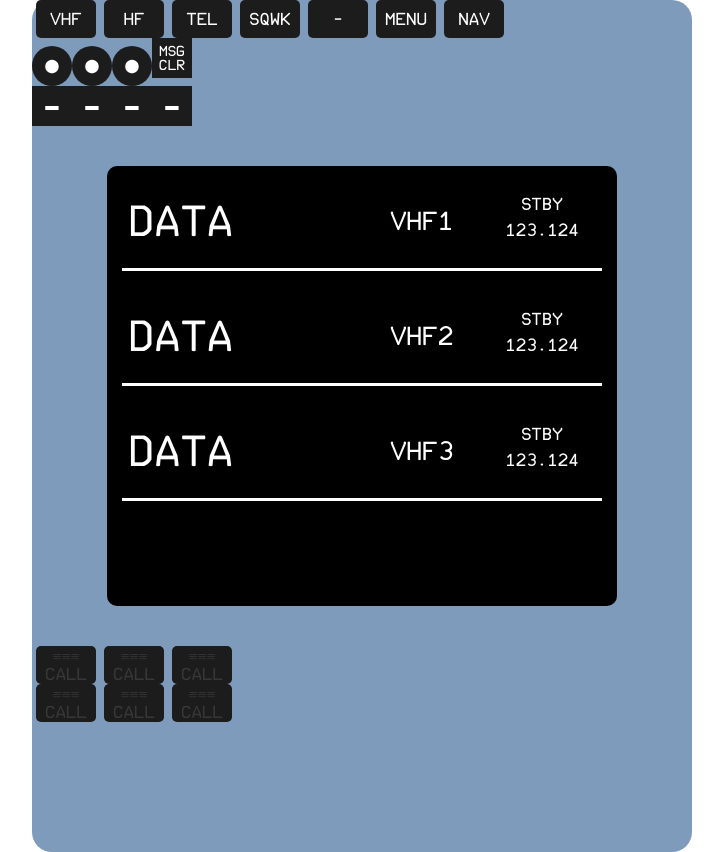
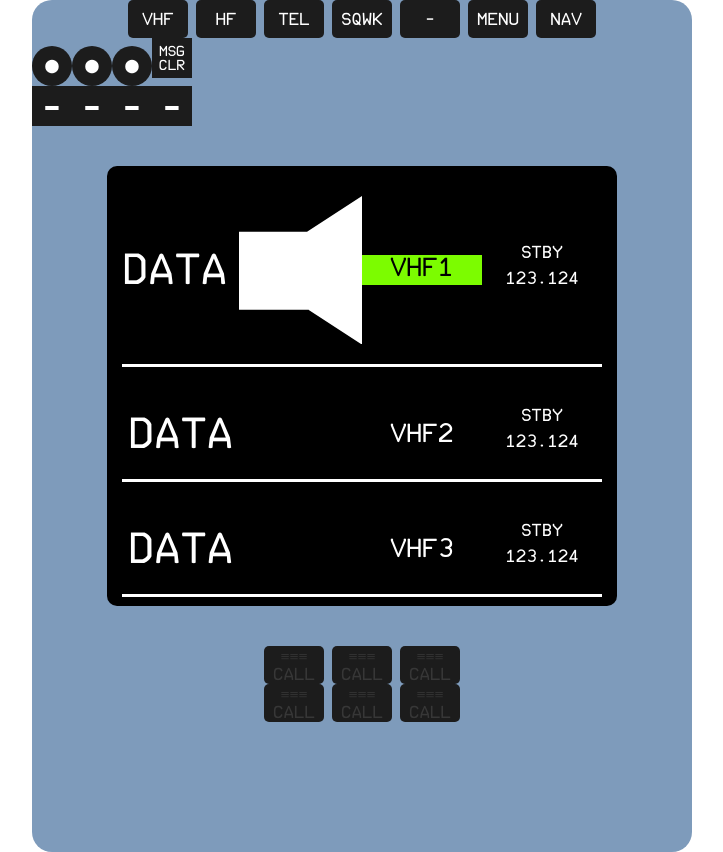
Before and after one commit to ibza-sujau/rmp, a React (Create React App) app: page /vhs in a window 1280 px wide. Shown: the whole page, without its empty margins (278-1001 px from the left). Built offline with nearby package versions, Linux system fonts and the light colour scheme.

Commit message:
Added more details to the main screen.

```diff
--- a/src/components/Button.scss
+++ b/src/components/Button.scss
@@ -20,6 +20,7 @@
   border: none;
   width: 40px;
   height: 40px;
+  color: white;
 }
 
 .right-btn {
@@ -29,6 +30,7 @@
   border: none;
   width: 40px;
   height: 40px;
+  color: white;
 }
 
 .numpad-btn {
@@ -38,4 +40,5 @@
   border: none;
   width: 40px;
   height: 40px;
+  color: white;
 }
--- a/src/pages/VhfPage.scss
+++ b/src/pages/VhfPage.scss
@@ -6,7 +6,6 @@
 * {
   font-family: "ECAM Regular", serif !important;
   font-weight: 100 !important;
-  color: white !important;
   margin: 0;
 }
 
@@ -16,6 +15,7 @@
   margin: 0 auto;
   background: #7e9bbb;
   border-radius: 20px;
+  color: white;
 }
 
 .page-splitter {
@@ -36,7 +36,7 @@
   border-radius: 10px;
 }
 
-// FLEXBOX
+// FLEXBOX ROW
 
 .flex-row {
   display: flex;
@@ -68,6 +68,23 @@
   margin-bottom: 10px;
 }
 
+// FLEXBOX COLUMN
+
+
+.flex-column {
+}
+
+
+// MISC
+
+.highlight {
+  height: 30px;
+  width: 60px;
+  background-color: lawngreen;
+  color: black !important;
+}
+
+
 .alt-btn {
   color: #373737 !important;
 }
--- a/src/pages/VhfPage.tsx
+++ b/src/pages/VhfPage.tsx
@@ -6,6 +6,18 @@ import {useState} from "react";
 // COMPONENTS
 import {Input} from "../components/Input"
 import {Button, ButtonType} from "../components/Button";
+
+// ASSETS
+const volumeSVG = (
+    <svg xmlns="http://www.w3.org/2000/svg" viewBox="0 0 718.5 868" style={{fill: "#fff"}}>
+        <title>Volume SVG</title>
+        <g id="Layer_2" data-name="Layer 2">
+            <g id="Layer_1-2" data-name="Layer 1">
+                <polygon className="cls-1" points="397.2 208.47 0 208.47 0 663.79 402.88 663.79 402.88 663.21 718.5 868 718.5 434 718.5 0 397.2 208.47"/>
+            </g>
+        </g>
+    </svg>
+)
 
 export const VhfPage = () => {
 
@@ -34,7 +46,7 @@ export const VhfPage = () => {
 
     return (
         <div className={"page"}>
-            <div>
+            <div className={"flex-row"}>
                 <Button type={ButtonType.Main} children={"VHF"} onClick={() => history.push("/vhs")}/>
                 <Button type={ButtonType.Main} children={"HF"}/>
                 <Button type={ButtonType.Main} children={"TEL"}/>
@@ -43,13 +55,13 @@ export const VhfPage = () => {
                 <Button type={ButtonType.Main} children={"MENU"}/>
                 <Button type={ButtonType.Main} children={"NAV"}/>
             </div>
-            <div>
+            <div className={"flex-column"}>
                 <Button type={ButtonType.Left} children={"⬤"}/>
                 <Button type={ButtonType.Left} children={"⬤"}/>
                 <Button type={ButtonType.Left} children={"⬤"}/>
                 <Button type={ButtonType.Right} children={"MSG\nCLR"}/>
             </div>
-            <div>
+            <div className={"flex-column"}>
                 <Button type={ButtonType.Right} children={"▬"}/>
                 <Button type={ButtonType.Right} children={"▬"}/>
                 <Button type={ButtonType.Right} children={"▬"}/>
@@ -59,8 +71,9 @@ export const VhfPage = () => {
                 <div className={"flex-row"}>
                     <div className={"flex-row-item-1"}>
                         <Input value={VHF1} characterLimit={7} placeholder={"DATA"} type={"text"} onChange={handleChangeVHF1}/>
+                        {volumeSVG}
                     </div>
-                    <div className={"flex-row-item-2"}>
+                    <div className={"flex-row-item-2 highlight"}>
                         <h2>VHF1</h2>
                     </div>
                     <div className={"flex-row-item-3"}>
@@ -96,12 +109,12 @@ export const VhfPage = () => {
                 </div>
                 <div className="page-splitter"/>
             </div>
-            <div>
+            <div className={"flex-row"}>
                 <Button type={ButtonType.Main} children={"≡≡≡\nCALL"} className={"alt-btn"}/>
                 <Button type={ButtonType.Main} children={"≡≡≡\nCALL"} className={"alt-btn"}/>
                 <Button type={ButtonType.Main} children={"≡≡≡\nCALL"} className={"alt-btn"}/>
             </div>
-            <div>
+            <div className={"flex-row"}>
                 <Button type={ButtonType.Main} children={"≡≡≡\nCALL"} className={"alt-btn"}/>
                 <Button type={ButtonType.Main} children={"≡≡≡\nCALL"} className={"alt-btn"}/>
                 <Button type={ButtonType.Main} children={"≡≡≡\nCALL"} className={"alt-btn"}/>
```
Also changed, not shown: src/assets/volume.svg (added).
